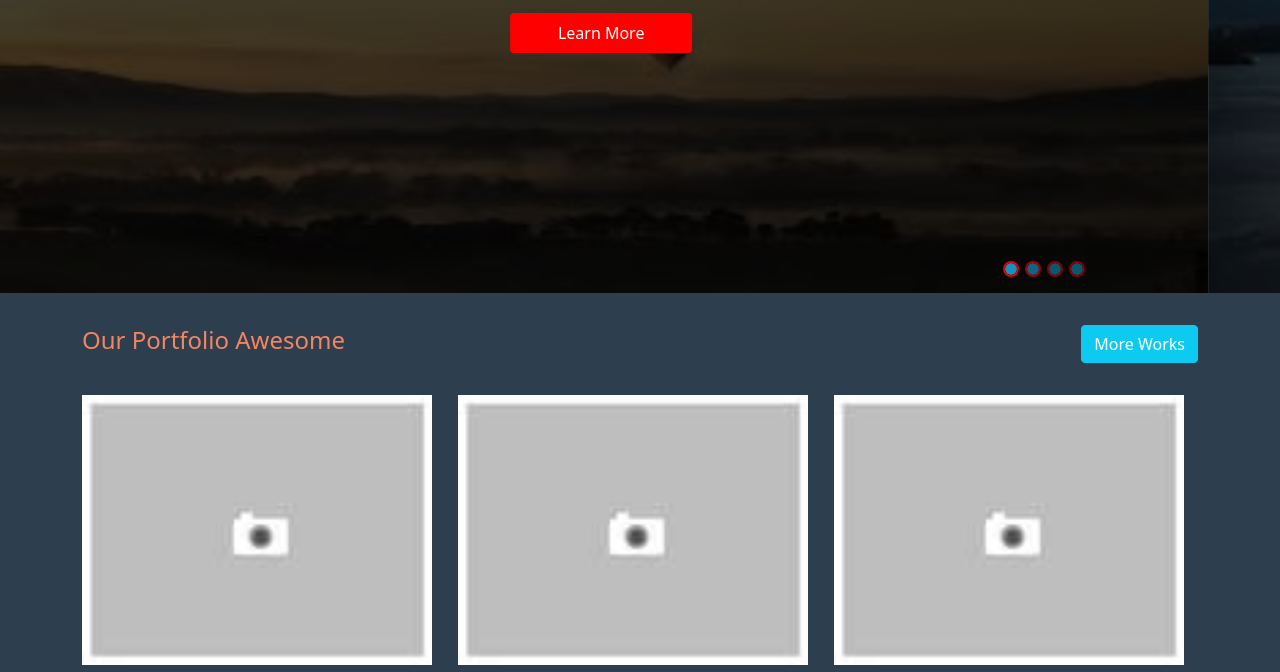
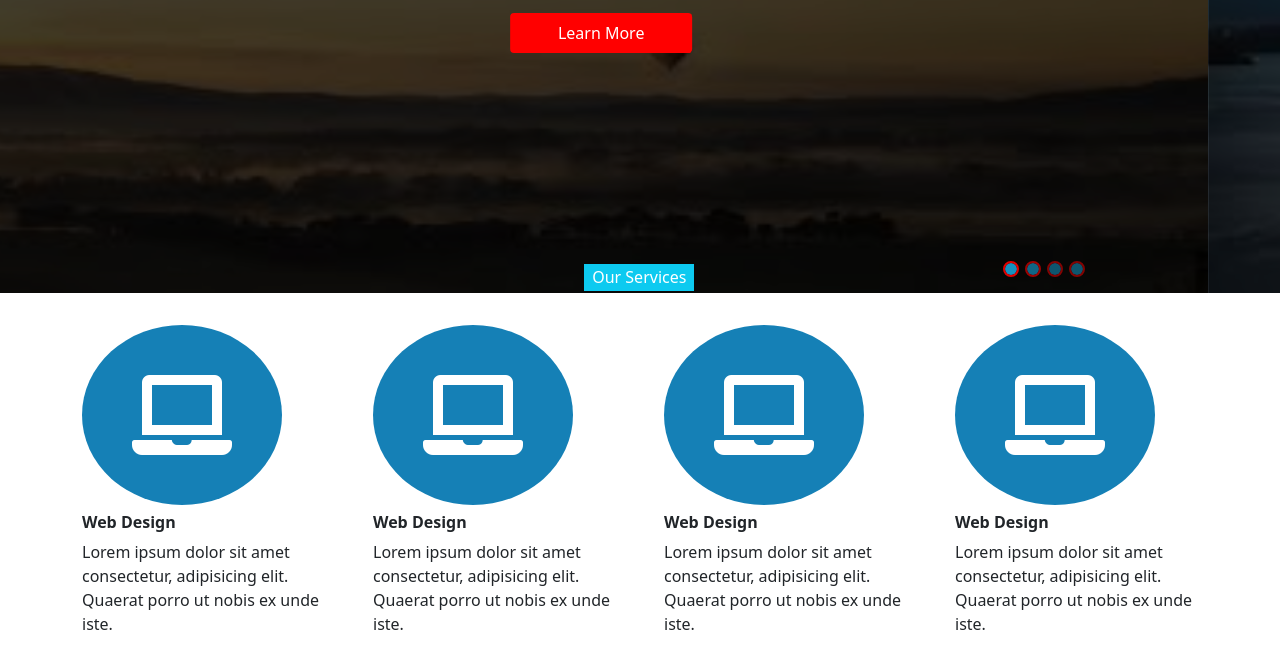
Before and after one commit to angular-teamwork-2/yourlogo, a plain HTML site: page index.html in a window 1280 px wide. Shown: the part 280-952 px from the top of the page. Drawn offline with nearby package versions, Linux system fonts and the light colour scheme.

Commit message:
our services initialize

```diff
--- a/css/style.css
+++ b/css/style.css
@@ -1,6 +1,6 @@
 *{
-    margin: 0;
-    padding: 0;
+    margin: 0 ;
+    padding: 0 ;
 }
 .height-nav{
    height: 73px;
@@ -129,9 +129,26 @@ input[type=search]:focus {
 }
 
 
+/* ---------------section our services------------------- */
 
-
-
+.parent .top{
+    top: -45px;
+    left: 45%;
+}
+.our-services .parent .down p{
+    font-size: 16px;
+}
+.our-services .parent .down i{
+    width: 200px;
+    height: 180px;
+    color: white;
+    box-sizing: border-box;
+    background-color: #1580b6;
+    padding: 50px;
+    border-radius: 50%;
+    display: inline-block;
+    font-size: 80px;
+}
 /* ---------------section our portfolio------------------- */
 
 .our-portfolio{
--- a/index.html
+++ b/index.html
@@ -150,6 +150,48 @@
     </div>
   </div>
 
+
+  <!------------- section our services ------------->
+
+  <section class="our-services py-3">
+    <div class="container">
+      <div class="parent position-relative">
+
+        <h6 class="top position-absolute bg-info text-capitalize text-white px-2 py-1">our services</h6>
+
+        <div class="down row gx-5 py-3">
+
+          <div class="col col-sm-6 col-lg-3">
+            <i class="fas fa-laptop"></i>
+            <h6 class="text-capitalize fw-bold mt-2">web design</h6>
+            <p>Lorem ipsum dolor sit amet consectetur, adipisicing elit. Quaerat porro ut nobis ex unde iste.</p>
+          </div>
+
+          <div class="col col-sm-6 col-lg-3">
+            <i class="fas fa-laptop"></i>
+            <h6 class="text-capitalize fw-bold mt-2">web design</h6>
+            <p>Lorem ipsum dolor sit amet consectetur, adipisicing elit. Quaerat porro ut nobis ex unde iste.</p>
+          </div>
+
+          <div class="col col-sm-6 col-lg-3">
+            <i class="fas fa-laptop"></i>
+            <h6 class="text-capitalize fw-bold mt-2">web design</h6>
+            <p>Lorem ipsum dolor sit amet consectetur, adipisicing elit. Quaerat porro ut nobis ex unde iste.</p>
+          </div>
+
+          <div class="col col-sm-6 col-lg-3">
+            <i class="fas fa-laptop"></i>
+            <h6 class="text-capitalize fw-bold mt-2">web design</h6>
+            <p>Lorem ipsum dolor sit amet consectetur, adipisicing elit. Quaerat porro ut nobis ex unde iste.</p>
+          </div>
+
+
+        </div>
+
+      </div>
+    </div>
+  </section>
+
   <!--------------section our portfolio------------->
   <section class="our-portfolio py-3">
     <div class="container">
```
